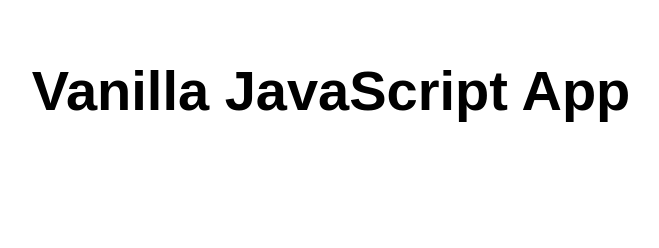
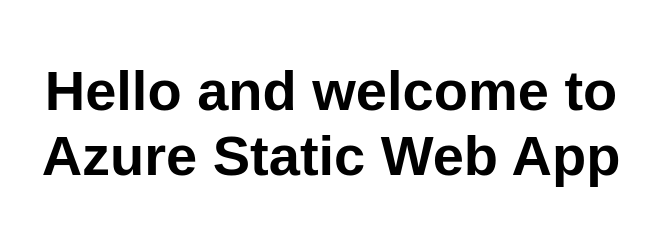
Before and after one commit to nchgit/my-first-static-web-app, a website: page src/index.html in a window 1280 px wide. Shown: the whole page, without its empty margins (309-968 px from the left). Drawn offline with Linux system fonts and the light colour scheme.

Commit message:
Initial commit for Hello changes

```diff
--- a/src/index.html
+++ b/src/index.html
@@ -5,12 +5,12 @@
   <meta charset="UTF-8">
   <meta name="viewport" content="width=device-width, initial-scale=1.0">
   <link rel="stylesheet" href="styles.css">
-  <title>Vanilla JavaScript App</title>
+  <title>Hello Static Web App</title>
 </head>
 
 <body>
   <main>
-    <h1>Vanilla JavaScript App</h1>
+    <h1>Hello and welcome to Azure Static Web App</h1>
   </main>
 </body>
 
```
